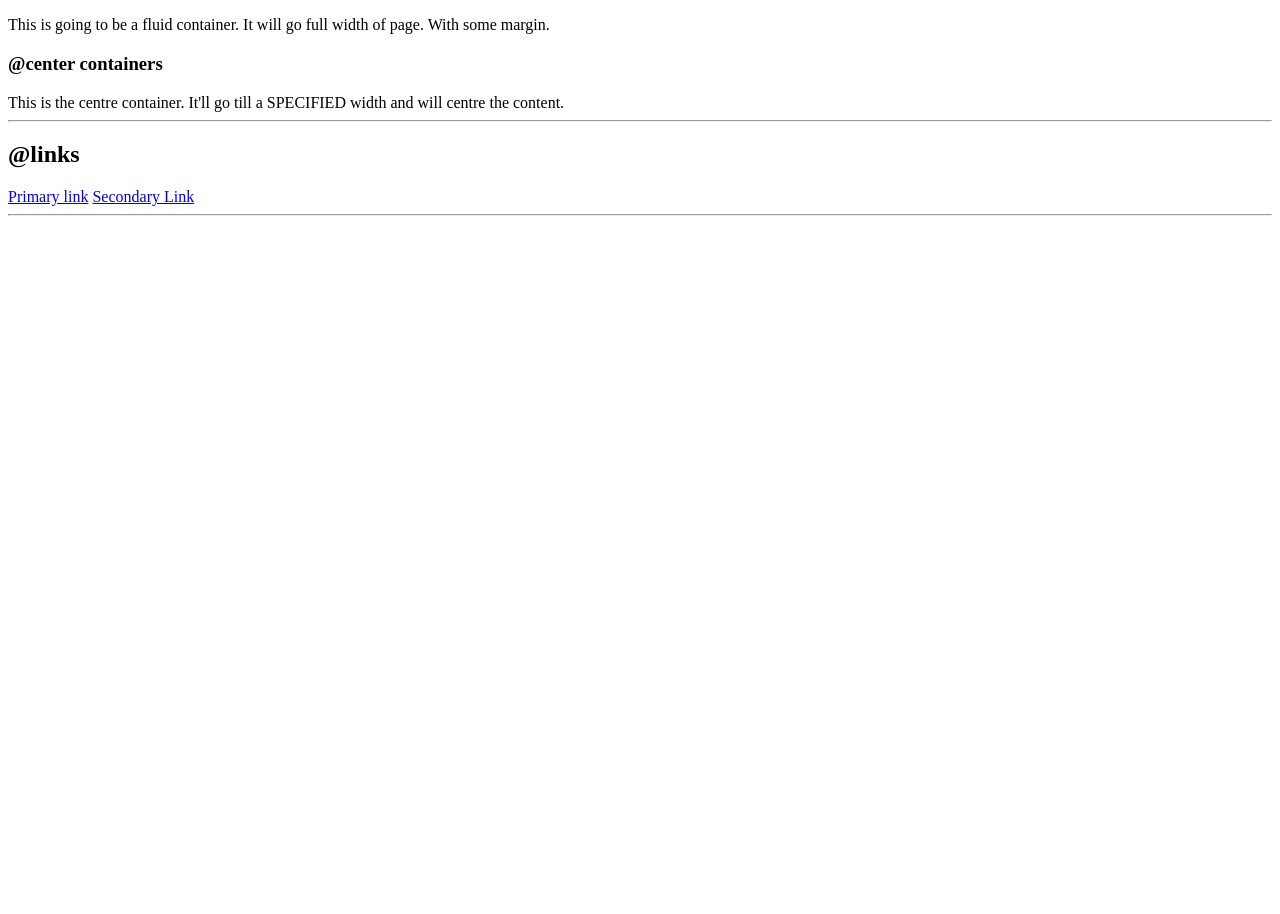
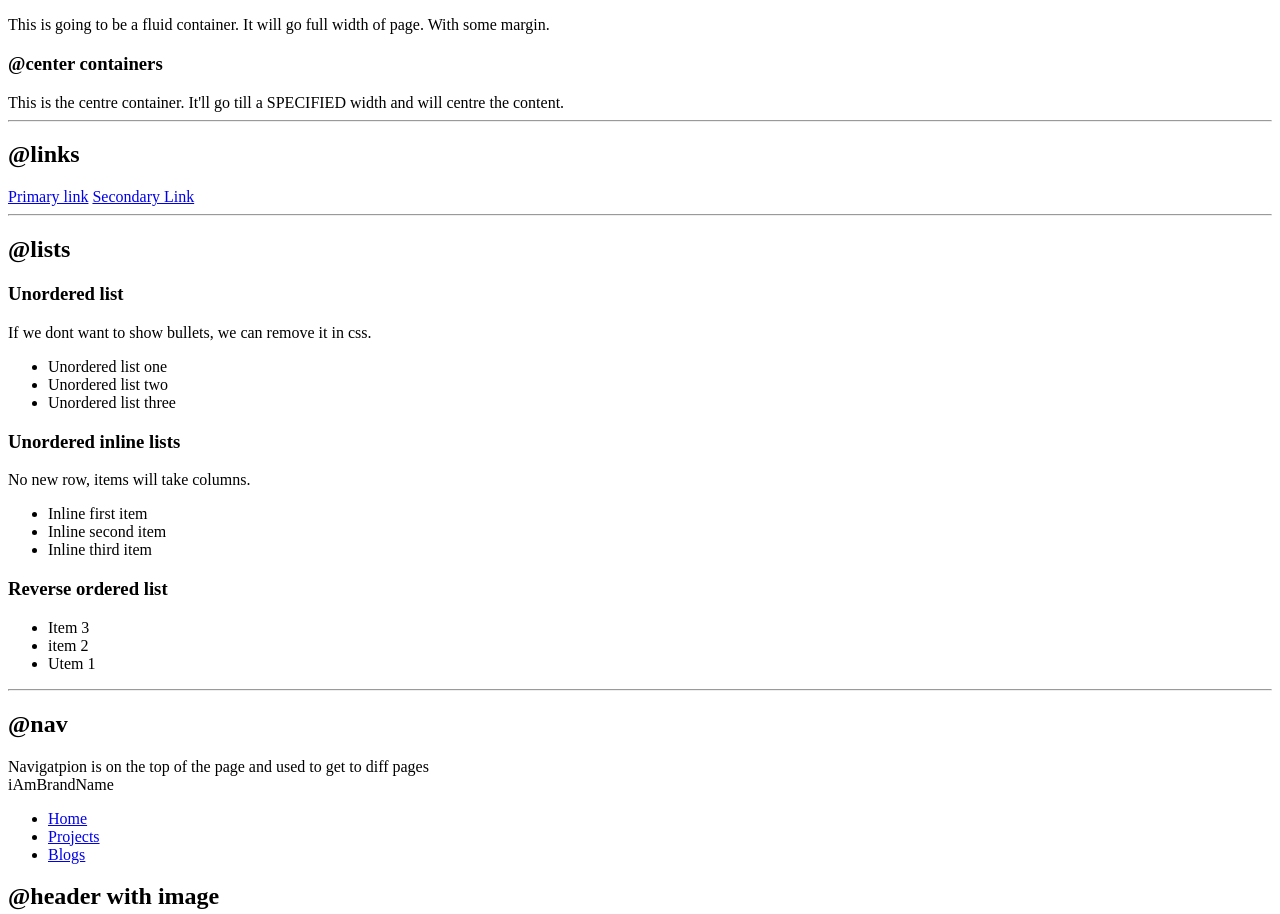
Before and after one commit to prakriti-9/NEOG-L3-Component-Library, a plain HTML site: page index.html in a window 1280 px wide. Shown: the part 511-1425 px from the top of the page. Before the commit the page ends 800 px from the top, so only its background shows below. Drawn offline with Linux system fonts and the light colour scheme.

Commit message:
docs: component library html part done.

```diff
--- a/index.html
+++ b/index.html
@@ -37,6 +37,79 @@
     <a href ="/">Secondary Link</a>
     <hr>
 
+    <h2>@lists</h2>
+
+    <h3>Unordered list</h3>
+    <div>If we dont want to show bullets, we can remove it in css.</div>
+    <ul>
+        <li>Unordered list one</li>
+        <li>Unordered list two</li>
+        <li>Unordered list three</li>
+    </ul>
+
+    <h3>Unordered inline lists</h3>
+    <div>No new row, items will take columns.</div>
+    <ul>
+        <li>Inline first item</li>
+        <li>Inline second item</li>
+        <li>Inline third item</li>
+    </ul>
+
+    <h3>Reverse ordered list</h3>
+    <ul>
+        <li>Item 3</li>
+        <li>item 2</li>
+        <li>Utem 1</li>
+    </ul>
+    <hr>
+    <h2>@nav</h2>
+    <div>Navigatpion is on the top of the page and used to get to diff pages</div>
+    <nav>
+        <div>iAmBrandName</div>
+        <ul>
+            <li><a href = '/'>Home</a></li>
+            <li><a href ='/'>Projects</a></li>
+            <li><a href ='/'>Blogs</a></li>
+        </ul>
+    </nav>
+
+    <h2>@header with image</h2>
+    <header>
+        <img src="images/hero.svg"/>
+        <header>Heading inside header</header>
+    </header>
+
+
+    <h2>@sections</h2>
+
+    <section>
+        <h3>white section</h3>
+        <p>This will have a white background.</p>
+
+        <h3>Grey section</h3>
+        <p>this will have a grey background.</p>
+
+    </section>
+
+    <hr>
+
+    <h2>@footer</h2>
+    <footer>
+        <div>some small heading inside footer</div>
+        <ul>
+            <li>socialone</li>
+            <li>socialTwo</li>
+            <li>socialThree</li>
+        </ul>
+    </footer>
+
+
+
+
+    <!-- #be185d -->
+
+
+
 
 
 
```
Also changed, not shown: images/hero.svg (added).
